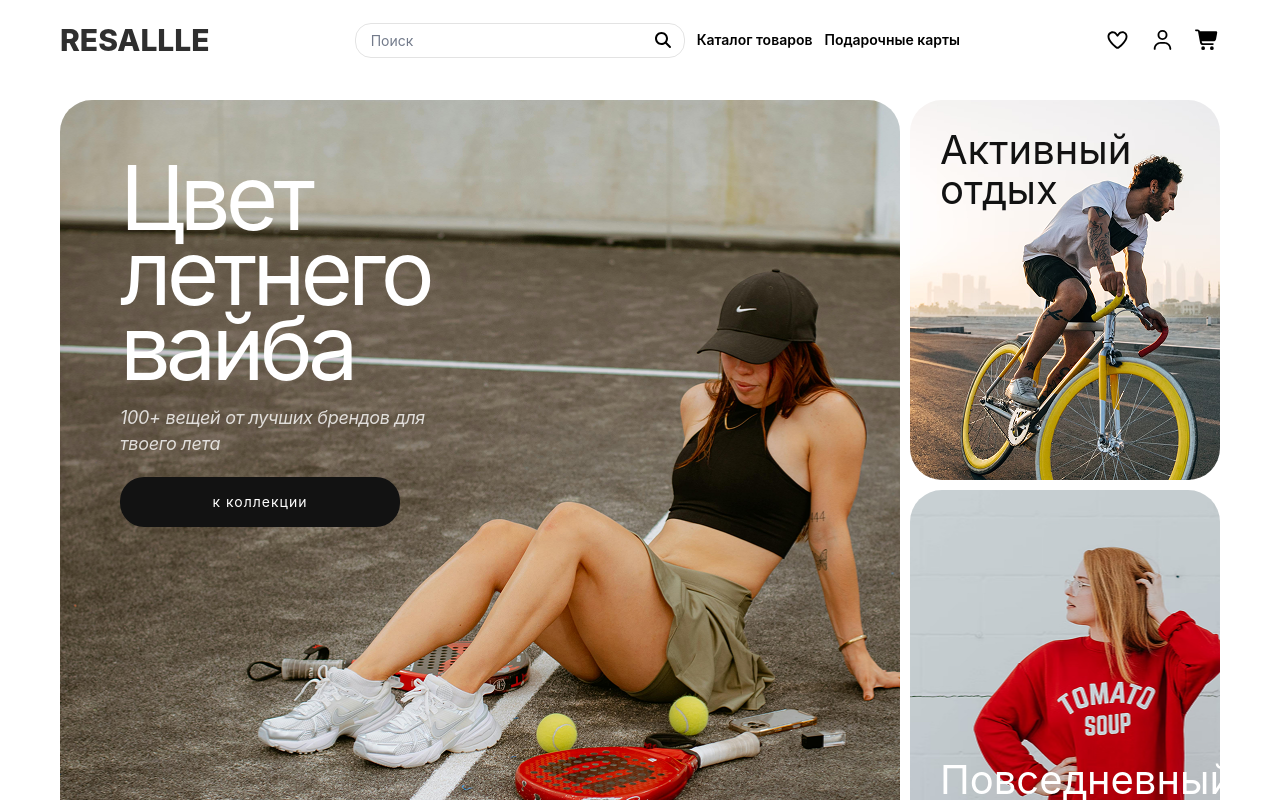
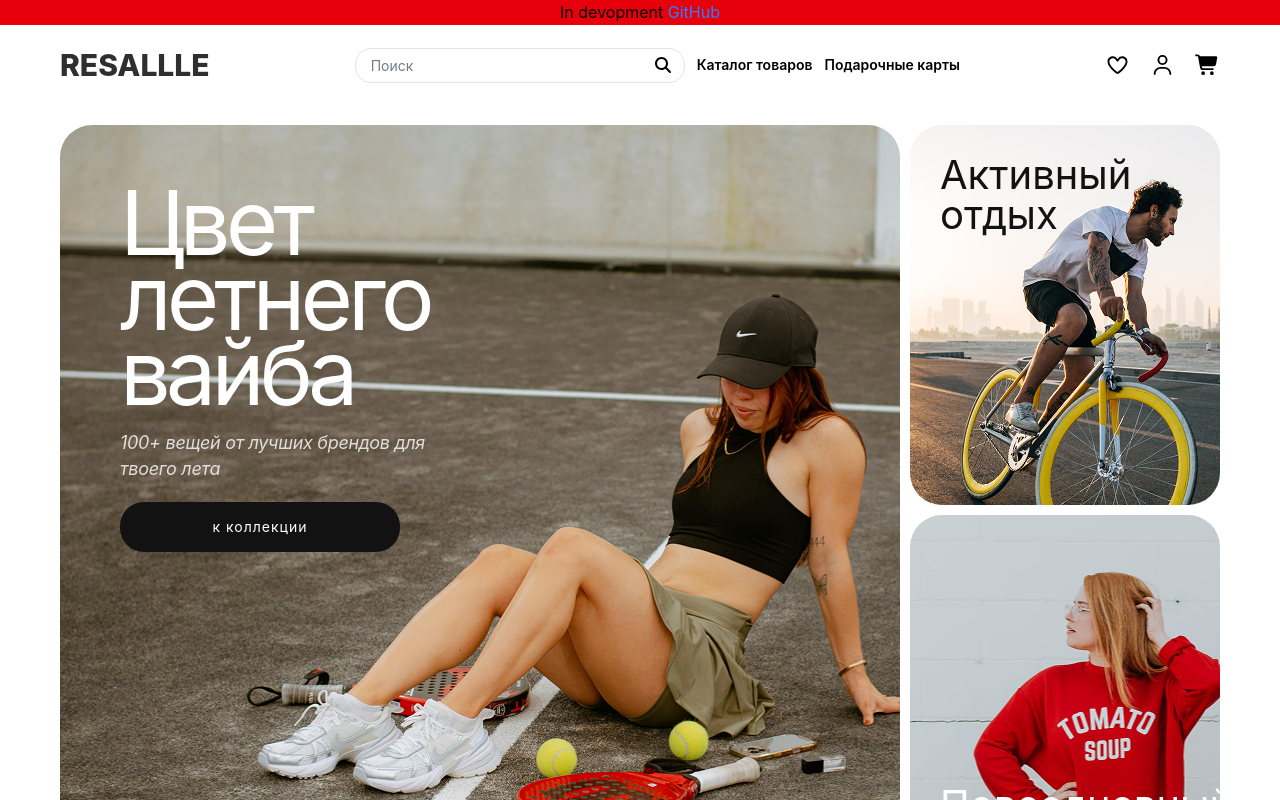
Before and after one commit to nodewalker/resallle, a Next.js app: page / in a window 1280 px wide. Shown: the top 800 px of the page. Built offline with nearby package versions, Linux system fonts and the light colour scheme; no server answers.

Commit message:
deploy ready

```diff
--- /dev/null
+++ b/docker-compose.yaml
@@ -0,0 +1,9 @@
+services:
+  nextjs:
+    build:
+      context: .
+      dockerfile: Dockerfile
+    ports:
+      - "8000:8000"
+    container_name: portfolio
+    restart: on-failure
--- a/src/app/(app)/layout.tsx
+++ b/src/app/(app)/layout.tsx
@@ -1,5 +1,6 @@
 import { Footer, Header } from "@/components";
 import { Metadata } from "next";
+import { Suspense } from "react";
 
 export const metadata: Metadata = {
   title: "Resallle",
@@ -14,7 +15,9 @@ export default function RootLayout({
   return (
     <>
       <Header />
-      <main className="mt-[20px] w-full">{children}</main>
+      <main className="mt-[20px] w-full">
+        <Suspense fallback={""}>{children}</Suspense>
+      </main>
       <Footer />
     </>
   );
--- a/src/app/(app)/page.tsx
+++ b/src/app/(app)/page.tsx
@@ -1,13 +1,14 @@
+import { Suspense } from "react";
 import { Benefits, Blog, Collections, Reviews, Trends } from "./_components";
 
 export default function Home(): React.ReactElement {
   return (
-    <>
+    <Suspense fallback={""}>
       <Collections />
       <Trends />
       <Reviews />
       <Benefits />
       <Blog />
-    </>
+    </Suspense>
   );
 }
--- a/src/app/layout.tsx
+++ b/src/app/layout.tsx
@@ -9,6 +9,16 @@ export default function RootLayout({
   return (
     <html lang="ru" data-scroll-behavior="smooth">
       <body>
+        <div className="w-full h-[25px] text-center text-black text-[16px] bg-red-600">
+          In devopment{" "}
+          <a
+            href="https://github.com/nodewalker/resallle"
+            target="_blank"
+            className="text-blue-500"
+          >
+            GitHub
+          </a>
+        </div>
         <Providers>{children}</Providers>
       </body>
     </html>
```
Also changed, not shown: 1 other file (tests, documents, lock files or other folders).
